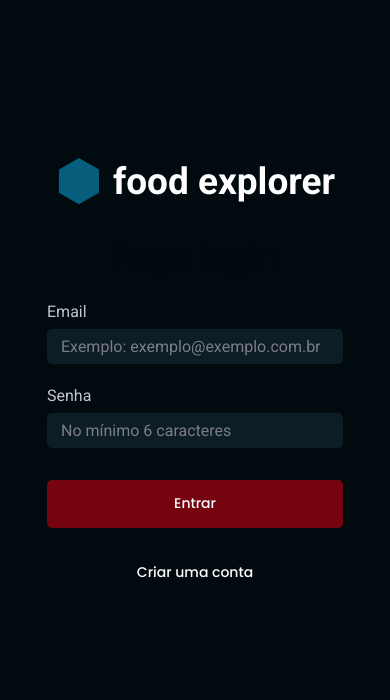
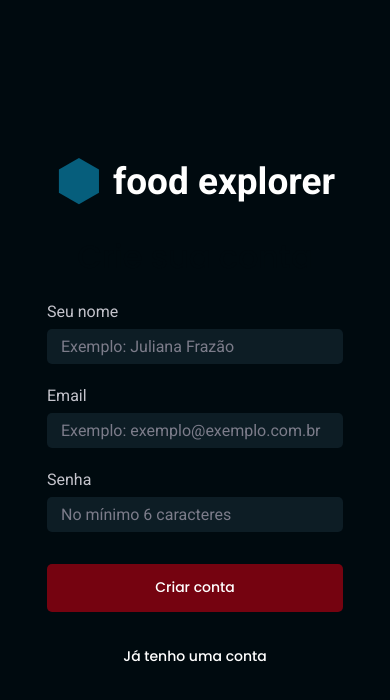
Before and after one commit to LaraAEC/foodExplorer_page, a React (Vite) app: page / in a window 390 px wide. Shown: the top 700 px of the page. Built offline with nearby package versions, Linux system fonts and the light colour scheme.

Commit message:
Page SignUp atualização da responsividade.

```diff
--- a/src/main.jsx
+++ b/src/main.jsx
@@ -5,7 +5,7 @@ import { ThemeProvider } from 'styled-components';
 import GlobalStyles from './styles/global';
 import theme from './styles/theme';
 
-import { SignIn } from './pages/SignIn'
+import { SignUp } from './pages/SignUp'
 
 
 
@@ -14,7 +14,7 @@ ReactDOM.createRoot(document.getElementById('root')).render(
 
     <ThemeProvider theme={theme}>
       <GlobalStyles />
-      <SignIn />
+      <SignUp />
     </ThemeProvider>
 
   </React.StrictMode>,
--- a/src/pages/SignIn/styles.js
+++ b/src/pages/SignIn/styles.js
@@ -3,7 +3,6 @@ import styled from 'styled-components';
 export const Container = styled.div`
   max-width: 100%;
   height: 100vh;
-
 
   margin: 0 auto;
 
@@ -30,7 +29,6 @@ export const Container = styled.div`
   max-width: 102.4rem;
   gap: 17rem;
 }
-
 `;
 
 export const Form = styled.form `
@@ -73,7 +71,7 @@ export const Form = styled.form `
     background: ${({ theme }) => theme.COLORS.BACKGROUND_400};
 
     > a {
-      font-family:  font-family: ${({ theme }) => theme.FONTS.FONT_PRIMARY};
+      font-family: ${({ theme }) => theme.FONTS.FONT_PRIMARY};
       font-weight: 500;
       font-size: 1.4rem;
       line-height: 2.4rem;
@@ -113,10 +111,10 @@ export const Form = styled.form `
       color: ${({ theme }) => theme.COLORS.BACKGROUND_400};
       background: ${({ theme }) => theme.COLORS.BACKGROUND_400};
 
-    @media (min-width: 768px) {
-      background: ${({ theme }) => theme.COLORS.BACKGROUND_700};
-      color: ${({ theme }) => theme.COLORS.WHITE_100};
-      }
+      @media (min-width: 768px) {
+        background: ${({ theme }) => theme.COLORS.BACKGROUND_700};
+        color: ${({ theme }) => theme.COLORS.WHITE_100};
+        }
     }
   }
 
--- a/src/pages/SignUp/index.jsx
+++ b/src/pages/SignUp/index.jsx
@@ -14,7 +14,7 @@ export function SignUp() {
         <div className="columnLogin">
           <Form>
             <div className="wrap">
-              <div id="loginIn">
+              <div id="makeYourAccount">
                 <h2>Crie sua conta</h2>
               </div>
 
--- a/src/pages/SignUp/styles.js
+++ b/src/pages/SignUp/styles.js
@@ -1,45 +1,33 @@
 import styled from 'styled-components';
 
 export const Container = styled.div`
+  max-width: 100%;
+  height: 100vh;
+
+  margin: 0 auto;
+
   display: flex;
   flex-direction: column;
 
-  align-items: stretch;
+  gap: 3rem;
 
-  width:100%;
-  height: 100vh;
-
-  max-width: 42.8rem;
-
-  margin-top: 14rem;
-
-  padding: 158px 47px 300px 47px;
-  margin: 0 auto;
+  padding: 15.8rem 4.7rem 30.0rem 4.7rem;
 
   @media (min-width: 768px) {
   max-width: 76.8rem;
 
   display: flex;
   flex-direction: row;
-
-    margin: 0;
-    padding: 3rem 3rem;
+  gap: 2.8rem;
 
   align-items: center;
-    justify-content: space-between;
+
+  padding: 7rem 3rem 5rem 3rem;
   }
 
-  @media (min-width: 1124px) {
-    max-width: 112.4rem;
-    margin: 0 auto;
-
-    display: flex;
-    flex-direction: row;
-
-    align-items: center;
-    justify-content: space-between;
-
-    padding: 15rem 8rem 14.2rem 4rem;
+  @media (min-width: 1024px) {
+    max-width: 102.4rem;
+    gap: 17rem;
   }
 `;
 
@@ -52,17 +40,28 @@ export const Form = styled.form `
 
   text-align: center;
 
-  border-radius: 1.3rem;
+  border-radius: 1.6rem;
 
-  background: transparent;
+  padding-bottom: 6.4rem;
+
+  background: ${({ theme }) => theme.COLORS.BACKGROUND_400};
 
   @media (min-width: 768px) {
+    width: 37rem;
+    height: 38.4rem;
+
     padding: 1.5rem;
     border-radius: 1rem;
+
+    background: ${({ theme }) => theme.COLORS.BACKGROUND_700};
+
   }
 
-  @media (min-width: 1124px) {
-    padding: 3rem;
+  @media (min-width: 1024px) {
+    width: 47.6rem;
+    height: 50.4rem;
+
+    padding: 6.4rem;
     border-radius: 1rem;
    }
 
@@ -72,15 +71,16 @@ export const Form = styled.form `
 
   align-items: start;
 
-    background: transparent;
+  background: ${({ theme }) => theme.COLORS.BACKGROUND_400};
 
   > a {
-      font-family:  font-family: ${({ theme }) => theme.FONTS.FONT_PRIMARY};
+    font-family: ${({ theme }) => theme.FONTS.FONT_PRIMARY};
     font-weight: 500;
-      font-size: 1.1rem;
-      line-height: 1rem;
+    font-size: 1.4rem;
+    line-height: 2.4rem;
+
     margin: 0 auto;
-      margin-top: 2.2rem;
+    margin-top: 3.2rem;
 
     color:  ${({ theme }) => theme.COLORS.WHITE_100};
 
@@ -88,31 +88,38 @@ export const Form = styled.form `
         margin: 0 auto;
         margin-top: 1.2rem;
       }
+
+      @media (min-width: 1024px) {
+        margin-top: 3rem;
+    }
   }
 
   @media (min-width: 768px) {
-      width: 18rem;
+      width: 33rem;
       padding: 0rem;
+
+      background: ${({ theme }) => theme.COLORS.BACKGROUND_700};
     }
 
-    @media (min-width: 1124px) {
-      width: 25rem;
+    @media (min-width: 1024px) {
+      width: 35rem;
       padding: 0rem;
     }
 }
 
-  > .wrap #loginIn {
+  > .wrap #makeYourAccount {
     margin: 0 auto;
 
     > h2 {
       font-weight: 500;
-      font-size: 32px;
+      font-size: 3.2rem;
+      line-height: 140%;
 
       color: ${({ theme }) => theme.COLORS.BACKGROUND_400};
       background: ${({ theme }) => theme.COLORS.BACKGROUND_400};
 
       @media (min-width: 768px) {
-      background: ${({ theme }) => theme.COLORS.BACKGROUND_400};
+        background: ${({ theme }) => theme.COLORS.BACKGROUND_700};
         color: ${({ theme }) => theme.COLORS.WHITE_100};
         }
     }
@@ -121,16 +128,21 @@ export const Form = styled.form `
   > .wrap span {
     font-family: ${({ theme }) => theme.FONTS.FONT_SECONDARY};
     font-weight: 400;
-    font-size: 1.2rem;
+    font-size: 1.6rem;
 
-    margin-bottom: 5px;
+    margin-bottom: 0.8rem;
     margin-top: 2.2rem;
 
     color: ${({ theme }) => theme.COLORS.GRAY_400};
 
     @media (min-width: 768px) {
       margin-bottom: 2px;
-      margin-top: 1.1rem;
+      margin-top: 0.8rem;
+    }
+
+    @media (min-width: 1024px) {
+      margin-bottom: 0.5rem;
+      margin-top: 3.2rem;
     }
   }
 `;
```
Lines whose indentation alone changed are shown as unchanged.
